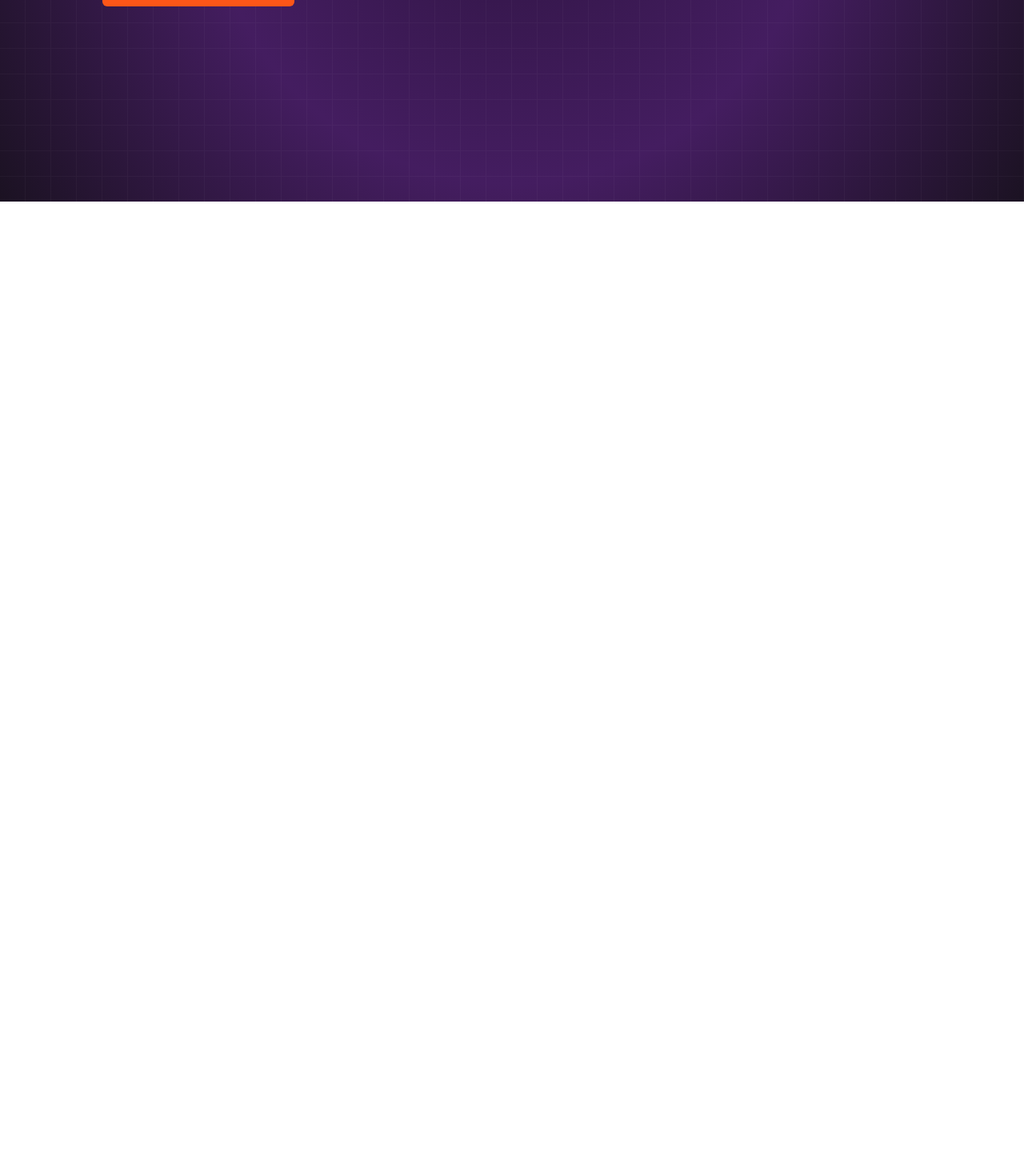
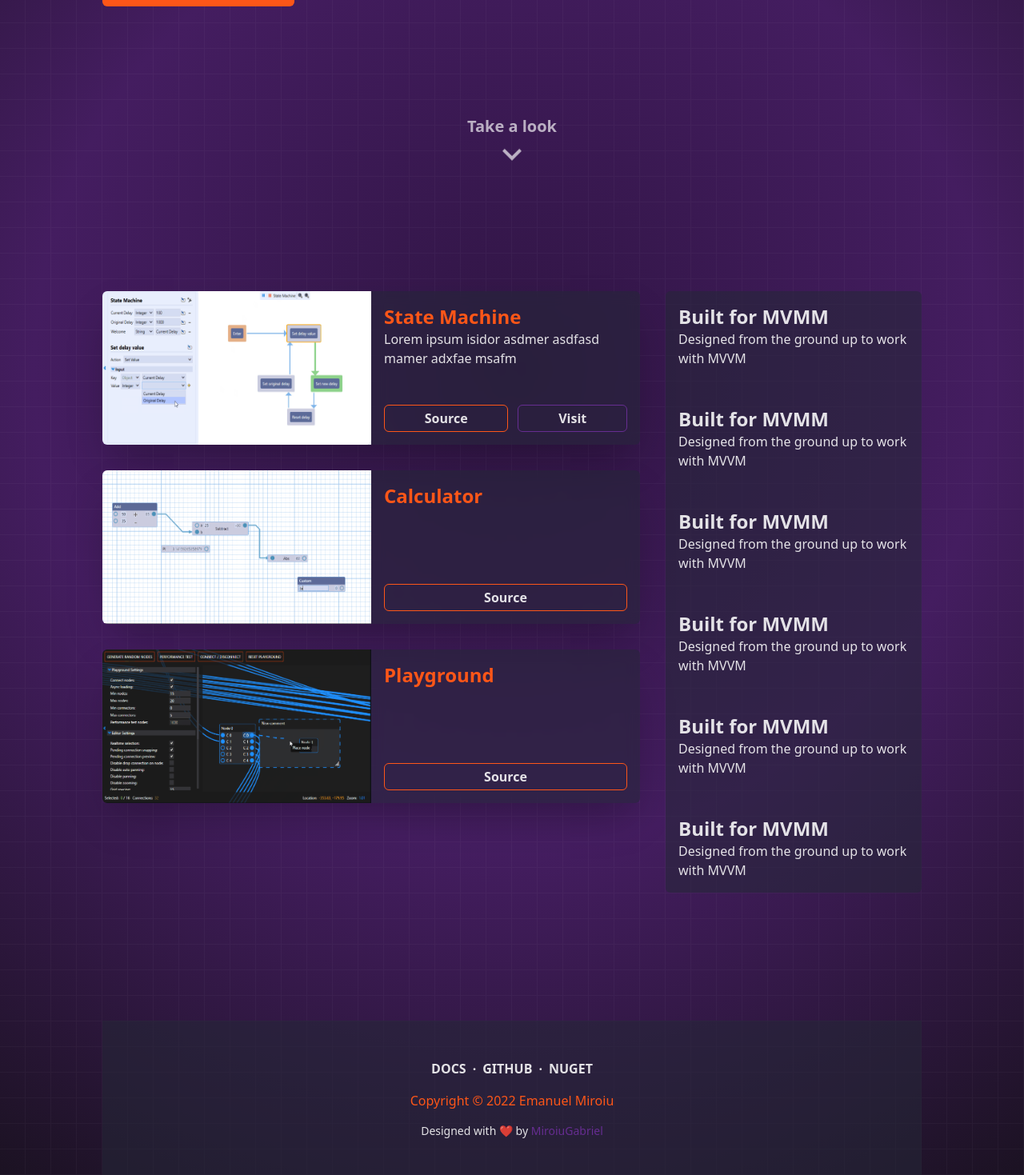
Before and after one commit to miroiu/nodify, a React (Vite) app: page / in a window 1280 px wide. Shown: the part 548-2017 px from the top of the page at 80% size. Before the commit the page ends 800 px from the top, so only its background shows below. Built offline with nearby package versions, Linux system fonts and the light colour scheme; no server answers.

Commit message:
Prototype for showcase and feature sections

```diff
--- a/src/App.tsx
+++ b/src/App.tsx
@@ -1,10 +1,69 @@
 import { GithubButton } from './components';
+
+export type ApplicationInfo = {
+	title: string;
+	preview: any;
+	website?: string; // optional
+	source?: string; // optional
+	description?: string; // optional
+	category?: 'example-app'; // optional
+};
+
+const apps: ApplicationInfo[] = [
+	{
+		title: 'State Machine',
+		preview: 'img/example-state-machine.png',
+		description: 'Lorem ipsum isidor asdmer asdfasd mamer adxfae msafm',
+		website: 'https://asd.com',
+		source: 'https://github.com/miroiu/nodify/tree/master/Examples/Nodify.StateMachine',
+		category: 'example-app',
+	},
+	{
+		title: 'Calculator',
+		preview: 'img/example-calculator.png',
+		source: 'https://github.com/miroiu/nodify/tree/master/Examples/Nodify.Calculator',
+		category: 'example-app',
+	},
+	{
+		title: 'Playground',
+		preview: 'img/example-playground.png',
+		source: 'https://github.com/miroiu/nodify/tree/master/Examples/Nodify.Playground',
+		category: 'example-app',
+	},
+];
+
+const features = [
+	{
+		title: 'Built for MVMM',
+		description: 'Designed from the ground up to work with MVVM',
+	},
+	{
+		title: 'Built for MVMM',
+		description: 'Designed from the ground up to work with MVVM',
+	},
+	{
+		title: 'Built for MVMM',
+		description: 'Designed from the ground up to work with MVVM',
+	},
+	{
+		title: 'Built for MVMM',
+		description: 'Designed from the ground up to work with MVVM',
+	},
+	{
+		title: 'Built for MVMM',
+		description: 'Designed from the ground up to work with MVVM',
+	},
+	{
+		title: 'Built for MVMM',
+		description: 'Designed from the ground up to work with MVVM',
+	},
+];
 
 function App() {
 	return (
 		<main>
 			<div className="max-w-screen-lg mx-auto">
-				<section className="h-screen flex flex-col items-center justify-center gap-8">
+				<section className="h-screen flex flex-col items-center justify-center gap-8 relative">
 					<div className="flex gap-20">
 						<div className="flex flex-col gap-16">
 							<h1 className="text-6xl tracking-tight font-extrabold">
@@ -29,9 +88,86 @@ function App() {
 							src="logo.svg"
 							className="w-64 h-64 hover:scale-105 transition-all duration-200 ease-in-out"
 						/>
+						<div className="absolute bottom-0 w-full flex flex-col justify-center items-center py-6">
+							<a
+								href="#showcase"
+								className="flex flex-col items-center justify-center group"
+							>
+								<p className="text-xl mb-2 font-semibold opacity-75 group-hover:opacity-100 transition-opacity duration-200 ease-in-out">
+									Take a look
+								</p>
+								<img
+									src="img/carret.svg"
+									alt="scroll"
+									className="h-12 w-12 animate-bounce"
+								/>
+							</a>
+						</div>
+					</div>
+				</section>
+				<section
+					id="showcase"
+					className="scroll-m-4 mt-28 grid grid-cols-3 gap-8"
+				>
+					<div className="flex flex-col gap-8 col-span-2">
+						{apps.map(app => (
+							<div className="grid grid-cols-2 shadow-2xl">
+								<img
+									src={app.preview}
+									alt={app.title}
+									className="w-full h-48 rounded-tl-md rounded-bl-md"
+								/>
+								<div className="bg-card backdrop-blur flex flex-col p-4 rounded-tr-md rounded-br-md">
+									<h3 className="text-primary text-2xl font-extrabold">
+										{app.title}
+									</h3>
+									{app.description && (
+										<p className="">{app.description}</p>
+									)}
+									<div className="flex gap-3 mt-auto">
+										{app.source && (
+											<a className="flex items-center justify-center grow border p-1 font-bold rounded-md border-primary hover:bg-primary transition-colors duration-200 ease-in-out">
+												Source
+											</a>
+										)}
+										{app.website && (
+											<a className="flex items-center justify-center grow border p-1 font-bold rounded-md border-secondary hover:bg-secondary transition-colors duration-200 ease-in-out">
+												Visit
+											</a>
+										)}
+									</div>
+								</div>
+							</div>
+						))}
+					</div>
+					<div className="h-full w-full flex flex-col rounded-md gap-4 bg-card">
+						{features.map(feature => (
+							<div className="p-4">
+								<h4 className="text-2xl font-semibold">
+									{feature.title}
+								</h4>
+								<p>{feature.description}</p>
+							</div>
+						))}
 					</div>
 				</section>
 			</div>
+			<footer className="flex flex-col gap-4 justify-center items-center py-12 mt-40 bg-card">
+				<div className="flex gap-2 font-semibold uppercase">
+					<a>Docs</a>·<a>Github</a>·<a>Nuget</a>
+				</div>
+				<p className="text-primary">Copyright © 2022 Emanuel Miroiu</p>
+				<h6 className="text-sm">
+					Designed with ❤️ by{' '}
+					<a
+						className="text-secondary"
+						href="https://github.com/MiroiuGabriel"
+						target="_blank"
+					>
+						MiroiuGabriel
+					</a>
+				</h6>
+			</footer>
 		</main>
 	);
 }
--- a/src/index.css
+++ b/src/index.css
@@ -19,6 +19,10 @@
 	-moz-osx-font-smoothing: grayscale;
 	-webkit-text-size-adjust: 100%;
 }
+*,
+html {
+	@apply scroll-smooth;
+}
 
 body {
 	place-items: center;
--- a/tailwind.config.cjs
+++ b/tailwind.config.cjs
@@ -6,6 +6,8 @@ module.exports = {
 			colors: {
 				primary: '#fd5618',
 				'primary-darker': '#e94102',
+				secondary: '#662d91',
+				card: '#24283788',
 			},
 			backgroundImage: {
 				'grid-pattern':
```
Also changed, not shown: public/img/carret.svg (added).
